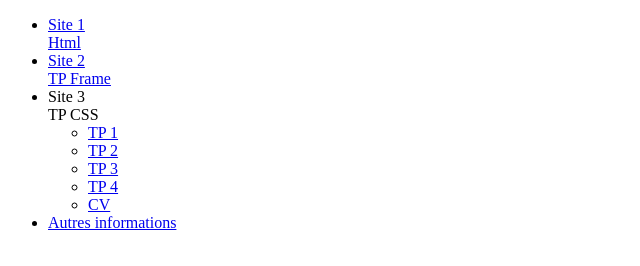
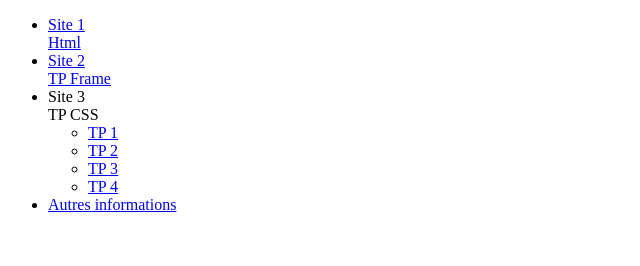
Before and after one commit to Iness04/Iness04-, a plain HTML site: page index.html in a window 1280 px wide. Shown: the whole page, without its empty margins (0-640 px from the left). Drawn offline with Linux system fonts and the light colour scheme.

Commit message:
Update index.html

```diff
--- a/index.html
+++ b/index.html
@@ -17,11 +17,10 @@
    <li><a href="https://iness04.github.io/TP-CSS-Site-3/tp1.html">TP 1</a></li>
    <li><a href="https://iness04.github.io/TP-CSS-Site-3/tp2.html">TP 2</a></li>
    <li><a href="https://iness04.github.io/TP-CSS-Site-3/tp3.html">TP 3</a></li>
-   <li><a href="https://iness04.github.io/TP-CSS-Site-3/tp4.html">TP 4</a></li>
-		<li><a href="cv.html"> CV</a></li>
+   <li><a href="https://iness04.github.io/TP-CSS-Site-3/tp4.html">TP 4 </a></li>
   </ul>
 </li>
-		<li> <a href="autres infos">Autres informations</a> </li>
+		<li> <a href="autres infos">Autres informations</a></li>
 	</ul>
 </nav>
 </body>
```
